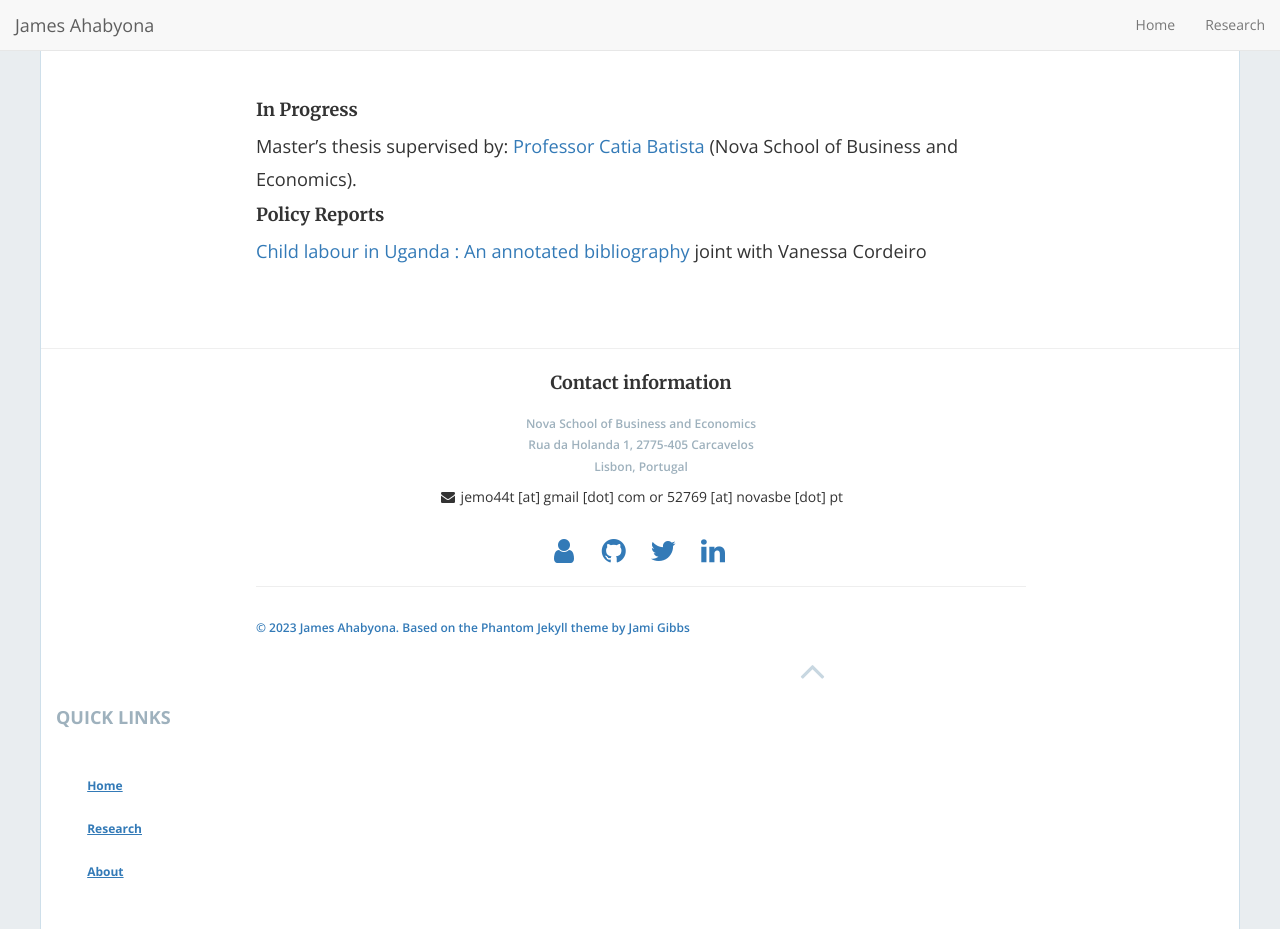
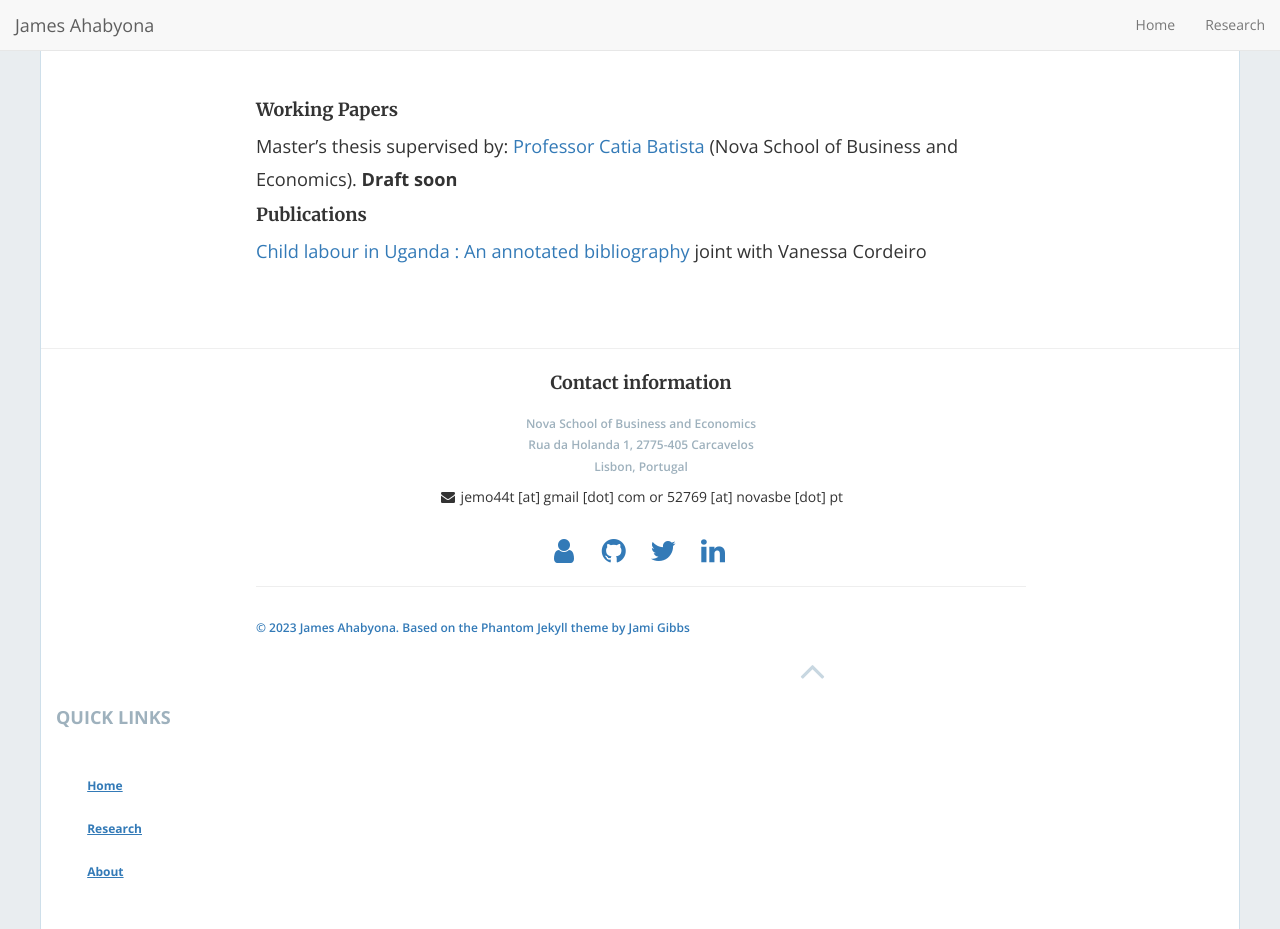
Before and after one commit to mariaelenaguer/mariaelenaguer.github.io, a Jekyll site: the page built from Research.md, in a window 1280 px wide and 929 px high. Built offline with Jekyll 4.4.1, drawn with Linux system fonts in a browser that asks for light colours; nearby versions of some CDN libraries.

Commit message:
Update Research.md

```diff
--- a/Research.md
+++ b/Research.md
@@ -3,10 +3,10 @@ layout: inner
 title: Research
 permalink: /Research/
 ---
-#### In Progress
+#### Working Papers
 
- Master’s thesis supervised by:  [Professor Catia Batista](https://www.catiabatista.org/) (Nova School of Business and Economics).
+ Master’s thesis supervised by:  [Professor Catia Batista](https://www.catiabatista.org/) (Nova School of Business and Economics). <b>Draft soon</b>
 
-#### Policy Reports
+#### Publications
 
 [Child labour in Uganda : An annotated bibliography](/Uganda-1.pdf) joint with Vanessa Cordeiro
```
